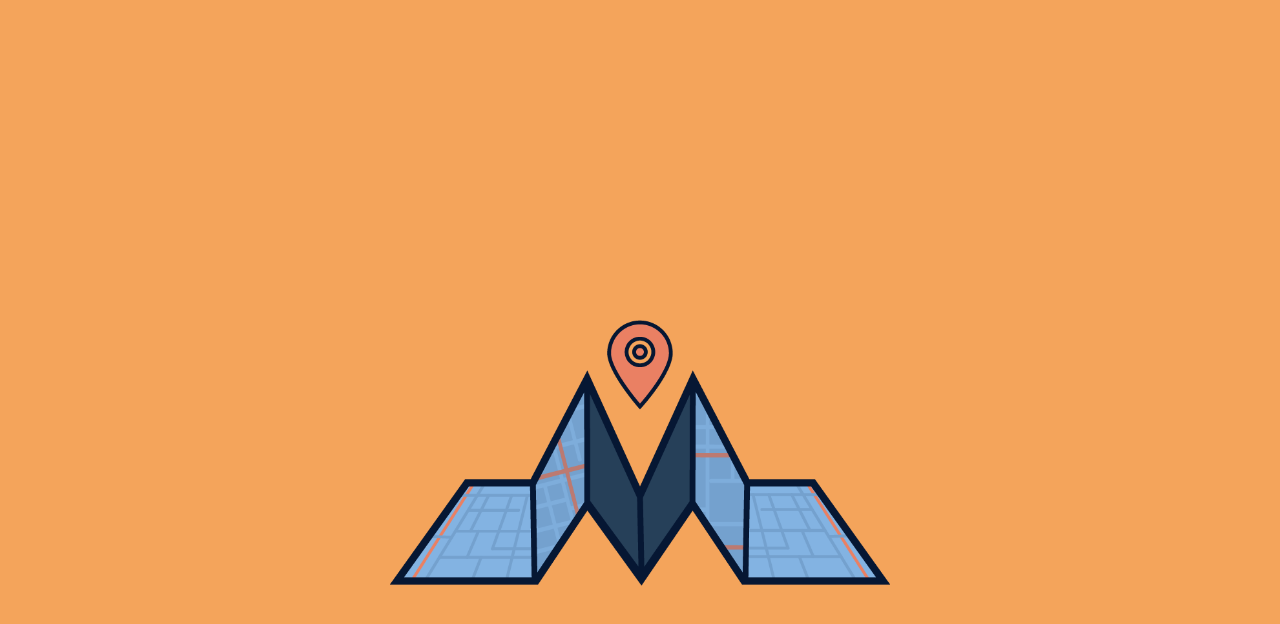
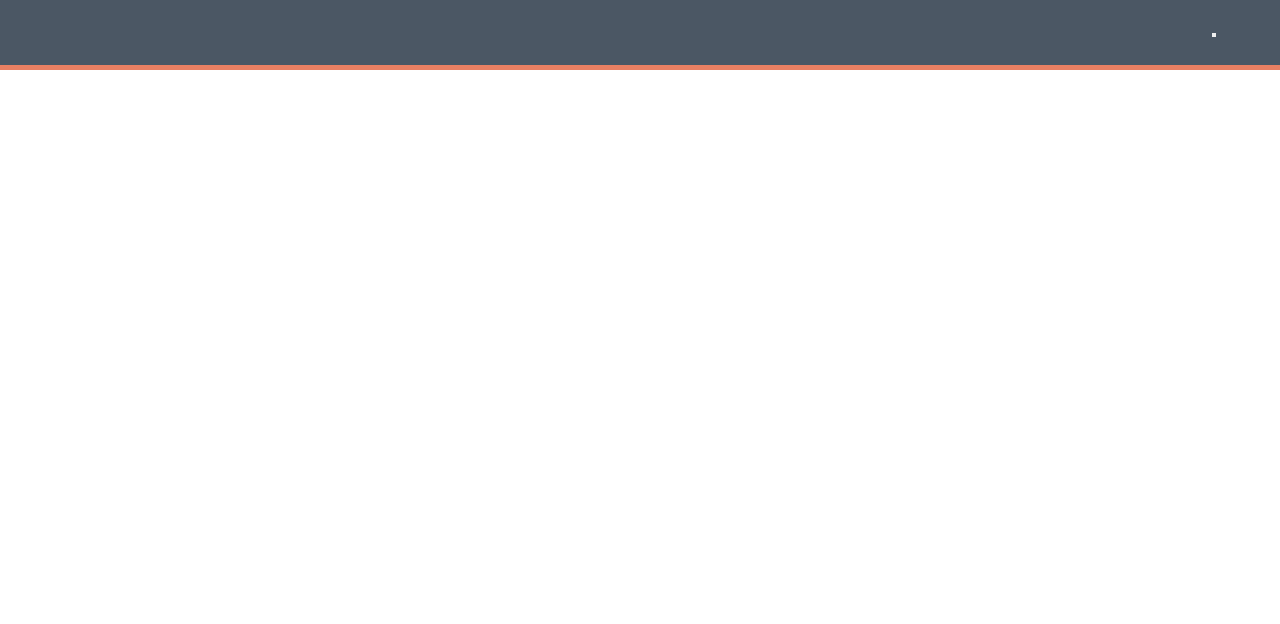
Before and after one commit to lucasfieri/MeAcha, a React (Create React App) app: page / in a window 1280 px wide. Shown: the top 624 px of the page. Built offline with nearby package versions, Linux system fonts and the light colour scheme.

Commit message:
change logo position and create nav component

```diff
--- a/public/index.html
+++ b/public/index.html
@@ -6,13 +6,11 @@
     <meta name="theme-color" content="#000000">
     <link rel="manifest" href="%PUBLIC_URL%/manifest.json">
     <link rel="shortcut icon" href="%PUBLIC_URL%/favicon.ico">
-    <link rel="stylesheet" type="text/css" href="https://stackpath.bootstrapcdn.com/bootstrap/4.1.3/css/bootstrap.min.css">
     <title>Me Acha</title>
   </head>
   <body>
     <div id="root">
     </div>
-    <script src="https://code.jquery.com/jquery-3.3.1.min.js" integrity="sha256-FgpCb/KJQlLNfOu91ta32o/NMZxltwRo8QtmkMRdAu8=" crossorigin="anonymous"></script>
-  <script type="text/javascript" scr="https://stackpath.bootstrapcdn.com/bootstrap/4.1.3/js/bootstrap.min.js"></script>
+
   </body>
 </html>
--- a/src/componets/App.js
+++ b/src/componets/App.js
@@ -1,5 +1,6 @@
 import React, { Component } from 'react';
-
+// eslint-disable-next-line
+import reset from '../css/reset.css';
 
 
 class App extends Component {
--- /dev/null
+++ b/src/componets/Nav.js
@@ -0,0 +1,19 @@
+import React, { Component } from 'react';
+// eslint-disable-next-line
+import reset from '../css/nav.css';
+
+
+class Nav extends Component {
+  render() {
+    return (
+      <div className="container">
+        <nav>
+            <p>Selecione um supermercado</p>
+            <button></button>
+        </nav>
+      </div>
+    );
+  }
+}
+
+export default Nav;
--- a/src/componets/Splash.js
+++ b/src/componets/Splash.js
@@ -7,11 +7,8 @@ class Splash extends Component {
     render() {
         return (
             <div className="container">
-	            <div className="row">
-	            	<div className="col-sm-12 col-md-12 col-lg-12 col-xl-12">
-						<img src={logo} id="logo" alt="logo" />
-	            	</div>
-	            </div>
+				<img src={logo} id="logo" alt="logo" />
+
             </div>
       );
     }
--- /dev/null
+++ b/src/css/nav.css
@@ -0,0 +1,20 @@
+.container{
+    position: relative;
+    height: 70px;
+    background-color: rgb(75, 87, 100);
+    width: 100%;
+    border-bottom: 5px solid rgb(233, 128, 99);
+}
+p{
+    text-align: center;
+    padding-top: 7%;
+    color: #ffffff;
+    font-family: Arial, Helvetica, sans-serif;
+    font-size: 1rem;
+
+}
+button{
+    position: absolute;
+    right: 5%;
+    top: 50%;
+}
--- /dev/null
+++ b/src/css/reset.css
@@ -0,0 +1,7 @@
+*,
+*::after,
+*::before {
+    margin: 0;
+    padding: 0;
+    box-sizing: border-box;
+}
--- a/src/css/splash.css
+++ b/src/css/splash.css
@@ -1,12 +1,13 @@
+
 #logo{
 	width: 40%;
-	margin-left: auto;
-	margin-right: auto;
-	margin-top: 20em;
+	margin:auto;
 	display: block;
+	max-width: 250px;
 
 }
 .container{
+	display: flex;
 	position: absolute;
 	background-color: #F4A45B;
 	min-height: 100%;
```
Also changed, not shown: src/index.js (+5 -2 lines).
